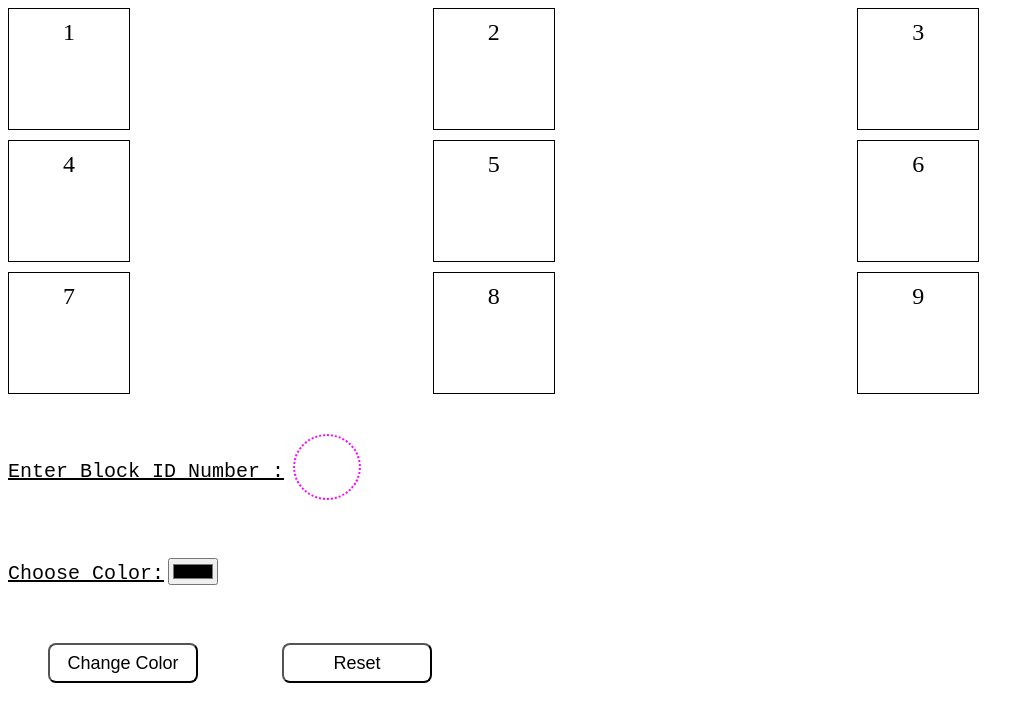
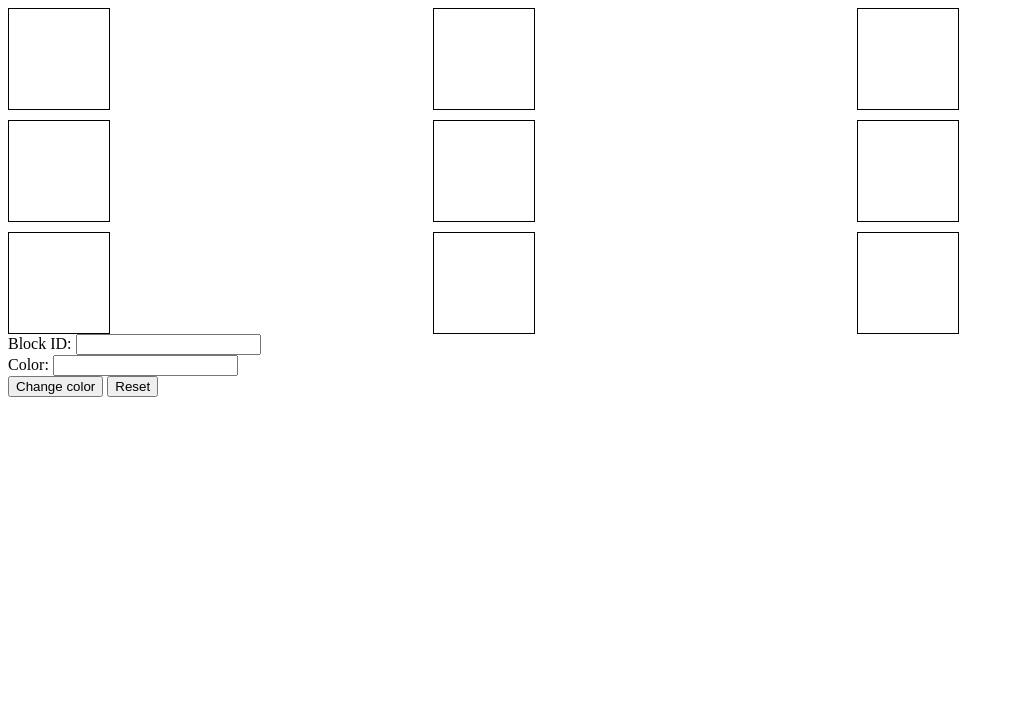
Before and after one commit to acciojob/Replit-Asian-Paints-krishna479, a website: page main.html in a window 1280 px wide. Shown: the whole page, without its empty margins (0-1034 px from the left). Drawn offline with Linux system fonts and the light colour scheme.

Commit message:
created a submission

```diff
--- a/main.html
+++ b/main.html
@@ -4,28 +4,32 @@
 
 <head>
 	<link rel="stylesheet" href="styles.css">
+
 </head>
 
 <body>
-	 <div id="grid-container">
-      <div id="1" class="grid-item">1</div>
-      <div id="2" class="grid-item">2</div>
-      <div id="3" class="grid-item">3</div>
-      <div id="4" class="grid-item">4</div>
-      <div id="5" class="grid-item">5</div>
-      <div id="6" class="grid-item">6</div>
-      <div id="7" class="grid-item">7</div>
-      <div id="8" class="grid-item">8</div>
-      <div id="9" class="grid-item">9</div>
-    </div>
-    <form>
-      <label for="block_id">Enter Block ID Number :</label>
-      <input type="text" maxlength="1" id="block_id" name="block_id"><br><br>
-      <label for="colour_id">Choose Color:</label>
-      <input type="color" id="colour_id" name="colour_id"><br><br>
-      <input type="button" value="Change Color" onclick="changeColor()">
-      <input type="button" value="Reset" onclick="resetColors()">
-    </form>
+	<!-- the entire body must be written by student -->
+	<div id="grid-container">
+  <div id="1" class="grid-item"></div>
+  <div id="2" class="grid-item"></div>
+  <div id="3" class="grid-item"></div>
+  <div id="4" class="grid-item"></div>
+  <div id="5" class="grid-item"></div>
+  <div id="6" class="grid-item"></div>
+  <div id="7" class="grid-item"></div>
+  <div id="8" class="grid-item"></div>
+  <div id="9" class="grid-item"></div>
+</div>
+
+<label for="block_id">Block ID:</label>
+<input type="text" id="block_id"><br>
+
+<label for="color_id">Color:</label>
+<input type="text" id="color_id"><br>
+
+<button id="change_button">Change color</button>
+<button id="reset_button">Reset</button>
+
     <script type="text/javascript" src="./script.js">
 </script>
 
--- a/styles.css
+++ b/styles.css
@@ -1,55 +1,4 @@
 /*  your css code here. If applicable */
-#grid-container{
-	display: grid;
-    grid-template-columns: repeat(3, 1fr);
-    grid-template-rows: repeat(3, 1fr);
-    gap: 10px;
-}
-.grid-item{
-	width:50px;
-	border:2px solid black;
-	background-color: transparent;
-    padding: 10px;
-    text-align: center;
-    font-size: 24px;
-}
-input#block_id{
-	margin:40px;
-	border-radius:50%;
-	width:60px;
-	height:60px;
-	border:2px magenta dotted;
-	font-size: 30px;
-	text-align:center;
-	margin-left:5px;
-	color:blue;
-}
-label{
-	font-size:20px;
-	font-family:monospace;
-	text-decoration:underline;
-}
-input[type=button]{
-	margin:40px;
-	width:150px;
-	height:40px;
-	font-size:18px;
-	border-radius:8px;
-	background-color:white;
-}
-input[type=button]:hover{
-	cursor:pointer;
-	background-color:magenta;
-	border:2px blue solid;
-}
-
-.container {
-  display: grid;
-  background-color: transparent;
-  grid-template-columns: 1fr 1fr 1fr;
-  grid-template-rows: repeat(3, 100px);
-}
-
 #grid-container {
   display: grid;
   grid-template-columns: repeat(3, 1fr);
```
